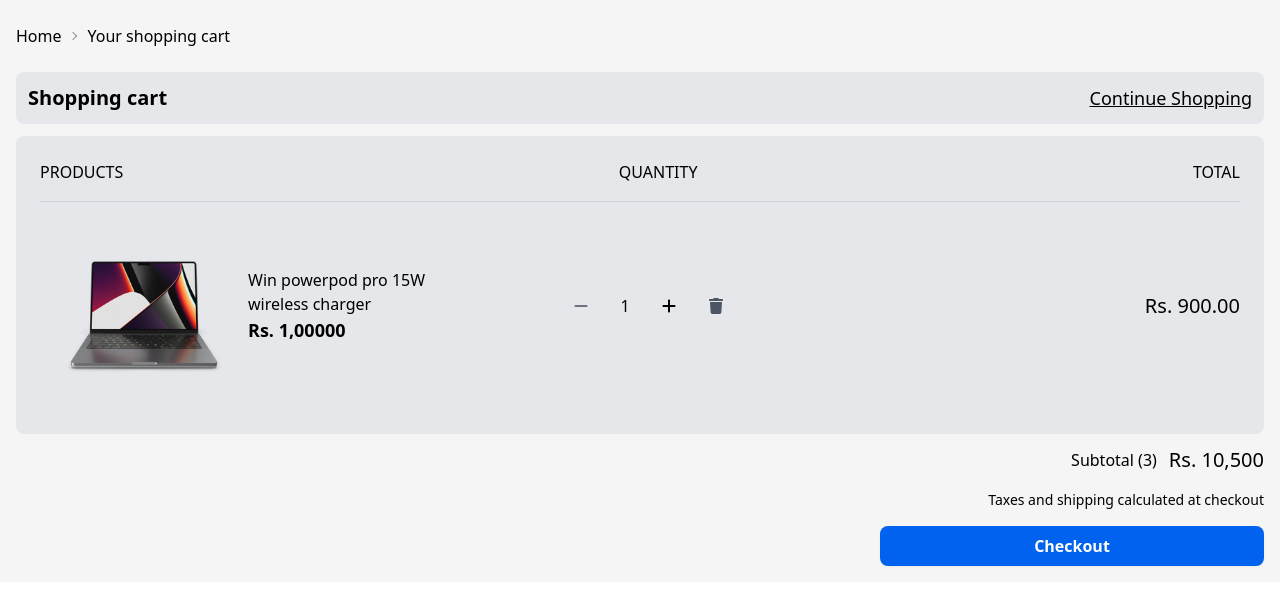
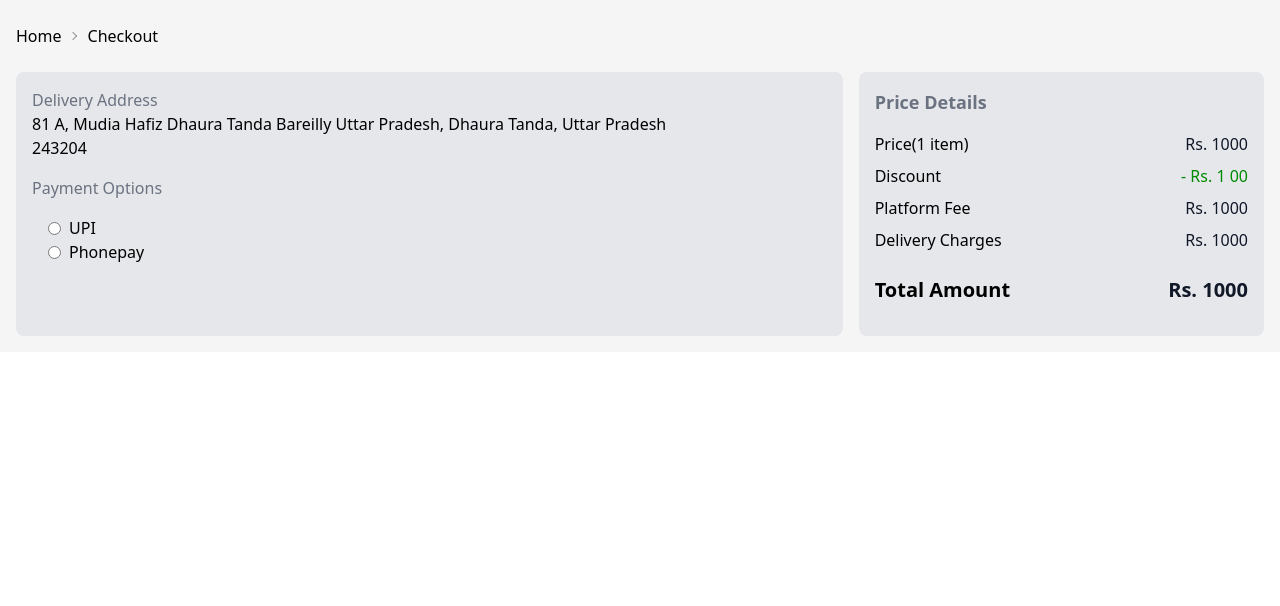
Before and after one commit to milan-sh/quick-mart, a React (Vite) app: page / in a window 1280 px wide. Shown: the top 606 px of the page. Built offline with nearby package versions, Linux system fonts and the light colour scheme.

Commit message:
add payment options tag

```diff
--- a/src/App.jsx
+++ b/src/App.jsx
@@ -1,3 +1,4 @@
+import Cart from "./pages/Cart"
 import Checkout from "./pages/Checkout"
 import Home from "./pages/Home"
 import Product from "./pages/Product"
@@ -7,6 +8,7 @@ const App = () => {
     <div>
       {/* <Home/> */}
       {/* <Product/> */}
+      {/* <Cart/> */}
       <Checkout/>
     </div>
   )
--- /dev/null
+++ b/src/pages/Cart.jsx
@@ -0,0 +1,63 @@
+import React from "react";
+import { Button, HeadingCard, QuantityButton } from "../components";
+import { FontAwesomeIcon } from "@fortawesome/react-fontawesome";
+import { faTrash } from "@fortawesome/free-solid-svg-icons";
+
+const Cart = () => {
+  return (
+    <div className="bg-primaryBgColor p-4">
+      <div className="breadcrumbs text-base font-medium mb-4">
+        <ul>
+          <li>
+            <a>Home</a>
+          </li>
+          <li>
+            <a>Your shopping cart</a>
+          </li>
+        </ul>
+      </div>
+      <HeadingCard category="Shopping cart" link="Continue Shopping" size="md:text-xl text-lg"/>
+      <div className="my-3 bg-gray-200 p-6 rounded-lg">
+        <div className="flex justify-between items-center font-medium">
+          <h2>PRODUCTS</h2>
+          <p>QUANTITY</p>
+          <p>TOTAL</p>
+        </div>
+        <hr className="bg-gray-300 h-[2px] mt-4" />
+        <div className="grid md:grid-cols-3 gap-y-3">
+          <div className="flex justify-center items-center">
+            <img className="md:h-52 h-40" src="/mac.png" alt="" />
+            <div>
+              <h3 className="font-medium md:text-base text-sm">
+                Win powerpod pro 15W wireless charger
+              </h3>
+              <h3 className="font-semibold text-lg">Rs. 1,00000</h3>
+            </div>
+          </div>
+          <div className="flex justify-end md:justify-center items-center gap-x-4">
+            <QuantityButton />
+            <button>
+              <FontAwesomeIcon className="text-gray-600" icon={faTrash} />
+            </button>
+          </div>
+          <div className="flex justify-end items-center">
+            <h1 className="font-medium text-xl">Rs. 900.00</h1>
+          </div>
+        </div>
+      </div>
+      <div className="flex flex-col items-end gap-y-4">
+        <div className="flex items-center gap-x-3 font-medium">
+          <p>Subtotal (3)</p>
+          <h2 className="text-xl">Rs. 10,500</h2>
+        </div>
+        <p className="text-sm">Taxes and shipping calculated at checkout</p>
+        <Button
+        content="Cart"
+        className="bg-primaryButtonColor text-white hover:bg-secondaryBgColor hover:text-white w-full md:w-96"
+        />
+      </div>
+    </div>
+  );
+};
+
+export default Cart;
--- a/src/pages/Checkout.jsx
+++ b/src/pages/Checkout.jsx
@@ -1,7 +1,4 @@
 import React from "react";
-import { Button, HeadingCard, QuantityButton } from "../components";
-import { FontAwesomeIcon } from "@fortawesome/react-fontawesome";
-import { faTrash } from "@fortawesome/free-solid-svg-icons";
 
 const Checkout = () => {
   return (
@@ -12,49 +9,65 @@ const Checkout = () => {
             <a>Home</a>
           </li>
           <li>
-            <a>Your shopping cart</a>
+            <a>Checkout </a>
           </li>
         </ul>
       </div>
-      <HeadingCard category="Shopping cart" link="Continue Shopping" size="md:text-xl text-lg" linkSize="text-xs md:text-base"/>
-      <div className="my-3 bg-gray-200 p-6 rounded-lg">
-        <div className="flex justify-between items-center font-medium">
-          <h2>PRODUCTS</h2>
-          <p>QUANTITY</p>
-          <p>TOTAL</p>
-        </div>
-        <hr className="bg-gray-300 h-[2px] mt-4" />
-        <div className="grid md:grid-cols-3 gap-y-3">
-          <div className="flex justify-center items-center">
-            <img className="md:h-52 h-40" src="/mac.png" alt="" />
-            <div>
-              <h3 className="font-medium md:text-base text-sm">
-                Win powerpod pro 15W wireless charger
-              </h3>
-              <h3 className="font-semibold text-lg">Rs. 1,00000</h3>
+      <div className="grid md:grid-cols-3 gap-4">
+        <div className="bg-gray-200 md:col-span-2  rounded-lg p-4">
+          <div>
+            <h2 className="text-grayColor font-medium">Delivery Address</h2>
+            <p>
+              81 A, Mudia Hafiz Dhaura Tanda Bareilly Uttar Pradesh, Dhaura
+              Tanda, Uttar Pradesh
+            </p>
+            <p>243204</p>
+          </div>
+          <div>
+            <h2 className="text-grayColor font-medium mt-4">Payment Options</h2>
+            <div className="p-4">
+              <form className="flex items-center gap-x-2" action="">
+                <input id="upi" type="radio" />
+                <label className="" htmlFor="upi">
+                  UPI
+                </label>
+              </form>
+              <form className="flex items-center gap-x-2" action="">
+                <input id="phonpe" type="radio" />
+                <label className="" htmlFor="phonpe">
+                  Phonepay
+                </label>
+              </form>
             </div>
           </div>
-          <div className="flex justify-end md:justify-center items-center gap-x-4">
-            <QuantityButton />
-            <button>
-              <FontAwesomeIcon className="text-gray-600" icon={faTrash} />
-            </button>
-          </div>
-          <div className="flex justify-end items-center">
-            <h1 className="font-medium text-xl">Rs. 900.00</h1>
+        </div>
+        <div className="bg-gray-200  rounded-lg p-4">
+          <h1 className="font-semibold text-grayColor text-lg mb-4">
+            Price Details
+          </h1>
+          <div className="flex flex-col gap-y-2">
+            <div className="flex justify-between items-center">
+              <h4>Price(1 item)</h4>
+              <p className="text-gray-900">Rs. 1000</p>
+            </div>
+            <div className="flex justify-between items-center">
+              <h4>Discount</h4>
+              <p className="text-green">- Rs. 1 00</p>
+            </div>
+            <div className="flex justify-between items-center">
+              <h4>Platform Fee</h4>
+              <p className="text-gray-900">Rs. 1000</p>
+            </div>
+            <div className="flex justify-between items-center">
+              <h4>Delivery Charges</h4>
+              <p className="text-gray-900">Rs. 1000</p>
+            </div>
+            <div className="flex justify-between items-center font-semibold text-xl my-4">
+              <h4>Total Amount</h4>
+              <p className="text-gray-900">Rs. 1000</p>
+            </div>
           </div>
         </div>
-      </div>
-      <div className="flex flex-col items-end gap-y-4">
-        <div className="flex items-center gap-x-3 font-medium">
-          <p>Subtotal (3)</p>
-          <h2 className="text-xl">Rs. 10,500</h2>
-        </div>
-        <p className="text-sm">Taxes and shipping calculated at checkout</p>
-        <Button
-        content="Checkout"
-        className="bg-primaryButtonColor text-white hover:bg-secondaryBgColor hover:text-white w-full md:w-96"
-        />
       </div>
     </div>
   );
```
